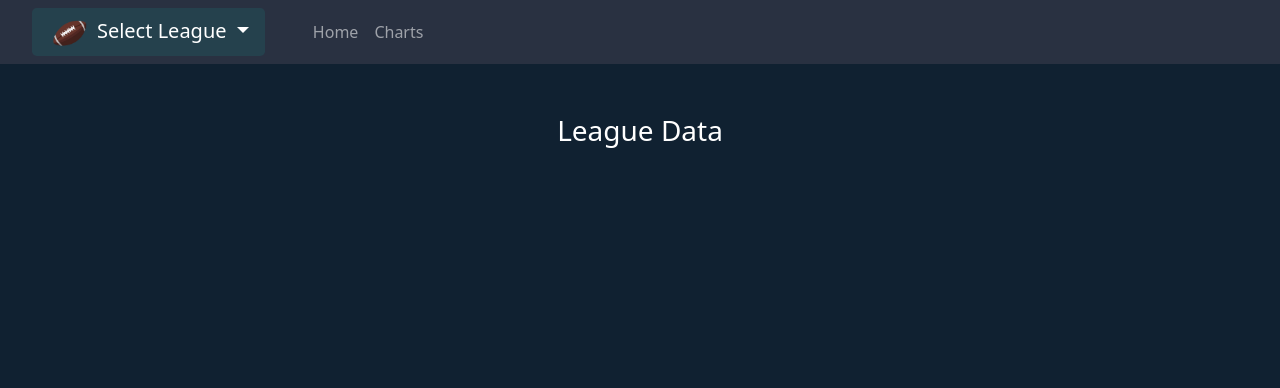
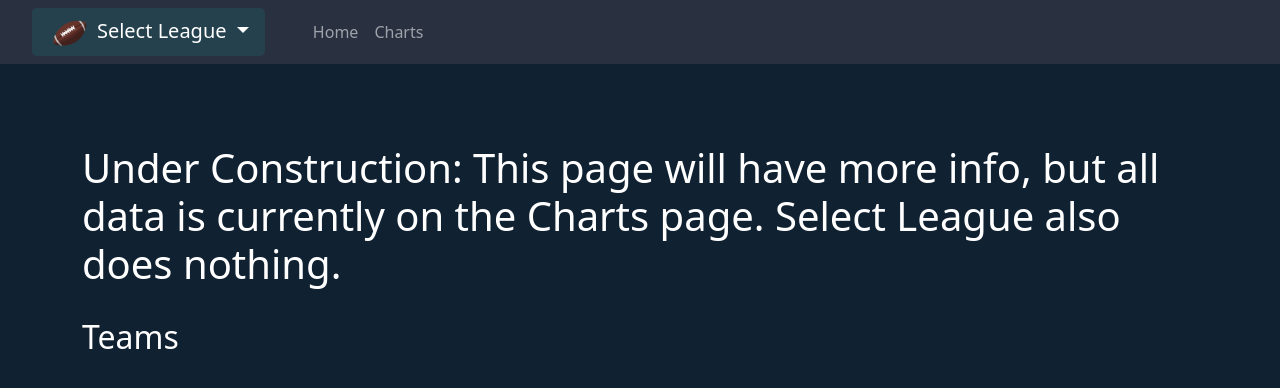
Before and after one commit to jbmitchell7/sleeperfantasyff, a Flask app: page / in a window 1280 px wide. Shown: the top 388 px of the page. Run offline with Flask 2, Linux system fonts and the light colour scheme; some libraries are stand-ins or nearby versions.

```diff
--- a/app/main.py
+++ b/app/main.py
@@ -1,6 +1,7 @@
 from flask import Flask, redirect, url_for, render_template
 
-from .chart import pw_graph, pp_graph, wp_graph, standings_graph
+from .api import teamnames, wins, actual_points, max_points, percentage
+from .chart import pw_graph, pp_graph, wp_graph
 
 app = Flask(__name__)
 
@@ -9,7 +10,7 @@ app = Flask(__name__)
 @app.route("/home")
 @app.route("/")
 def home():
-    return render_template("index.html", standings=standings_graph)
+    return render_template("index.html", teamnames=teamnames)
 
 
 # route for charts, passes the 3 graph types and helper variables
--- a/app/templates/index.html
+++ b/app/templates/index.html
@@ -1,16 +1,14 @@
 <!DOCTYPE html>
 {% extends 'base.html' %}
 {% block content %}
-    <div class="container standings">
-        <h3 class="chart-header">League Data</h3>
-        <div id="standings" class="standings"></div>
+    <div class="container app">
+        <h1 class="header">
+            Under Construction: This page will have more info,
+            but all data is currently on the Charts page.
+            Select League also does nothing.
+        <h2 class="header">Teams</h2>
+        {% for team in teamnames %}
+            <p>{{team}}</p>
+        {% endfor %}
     </div>
 {% endblock %}
-
-
-{% block scripts %}
-<script type='text/javascript'>
-  const standings_graph = {{standings | safe}};
-  Plotly.plot('standings',standings_graph,{});
-</script>
-{% endblock %}
```
Also changed, not shown: app/chart.py (+5 -22 lines).
